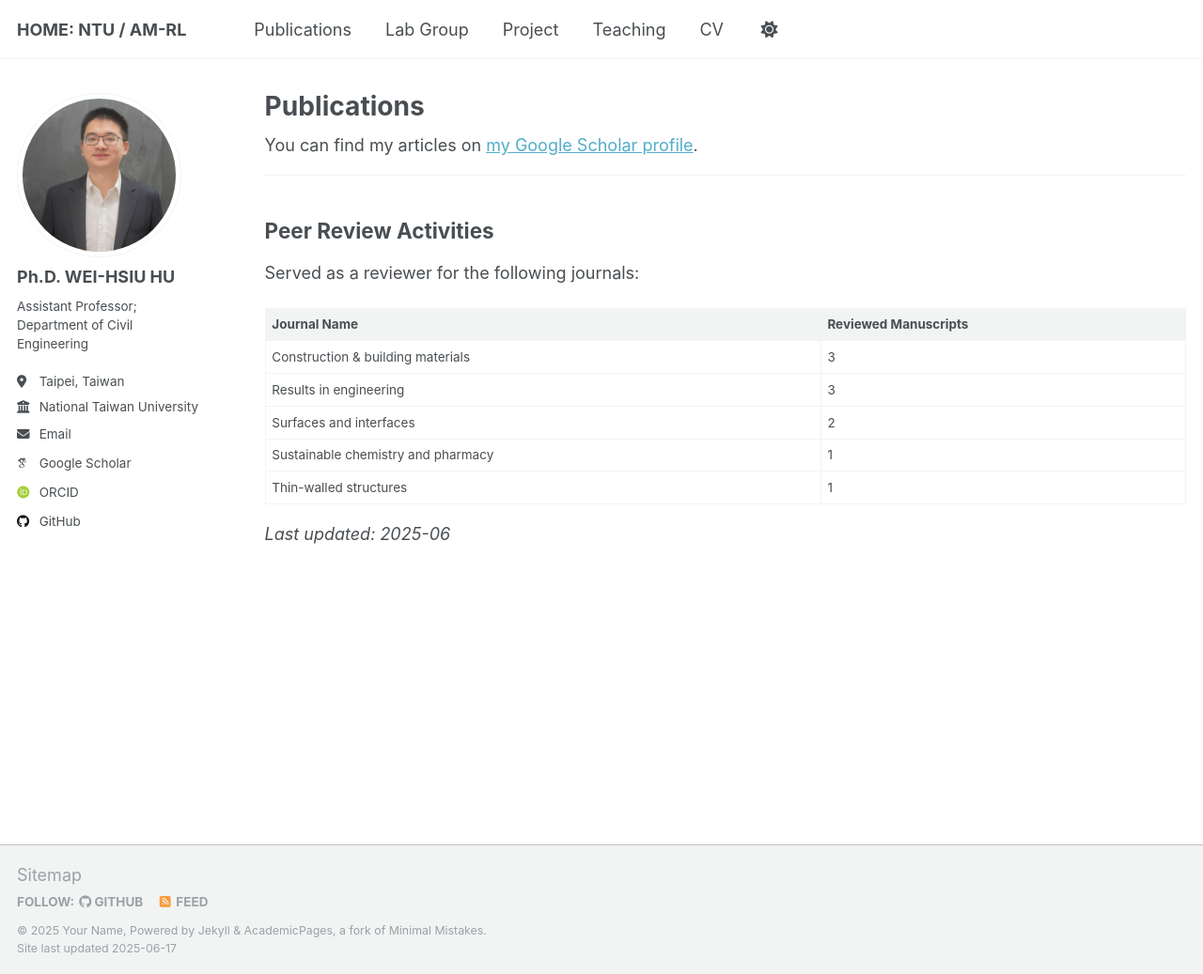
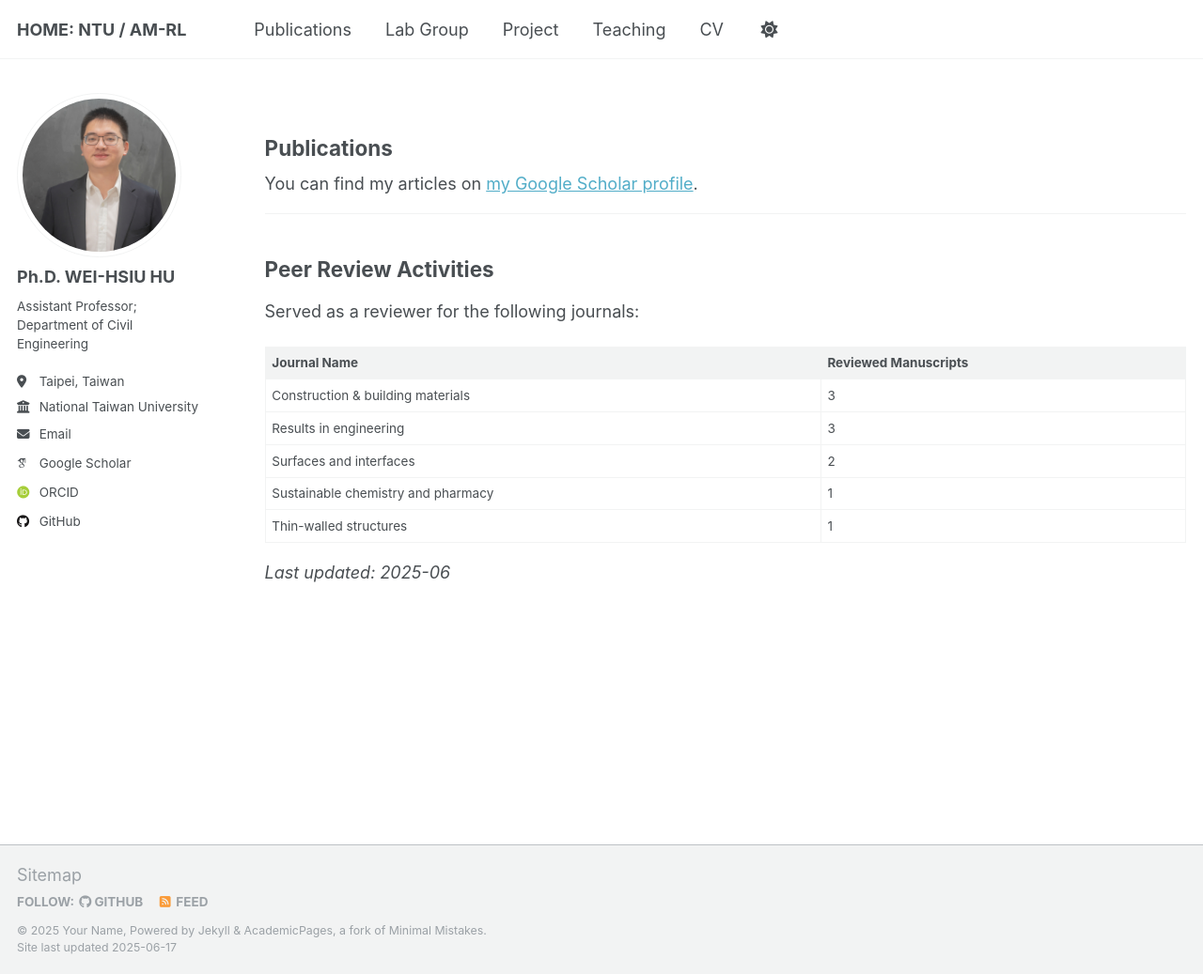
Before and after one commit to hwhsiu/hwhsiu.github.io, a Jekyll site: the page built from _pages/publications.html, in a window 1280 px wide and 1037 px high. Shown: the whole window at 94% size. Built offline with Jekyll 4.4.1, drawn with Linux system fonts in a browser that asks for light colours; some web fonts are replaced.

```diff
--- a/_pages/publications.html
+++ b/_pages/publications.html
@@ -1,10 +1,10 @@
 ---
 layout: archive
-title: "Publications"
+title: ""
 permalink: /publications/
 author_profile: true
 ---
-
+<h2>Publications</h2>
 {% if site.author.googlescholar %}
   <div class="wordwrap">You can find my articles on <a href="{{site.author.googlescholar}}">my Google Scholar profile</a>.</div>
 {% endif %}
```
